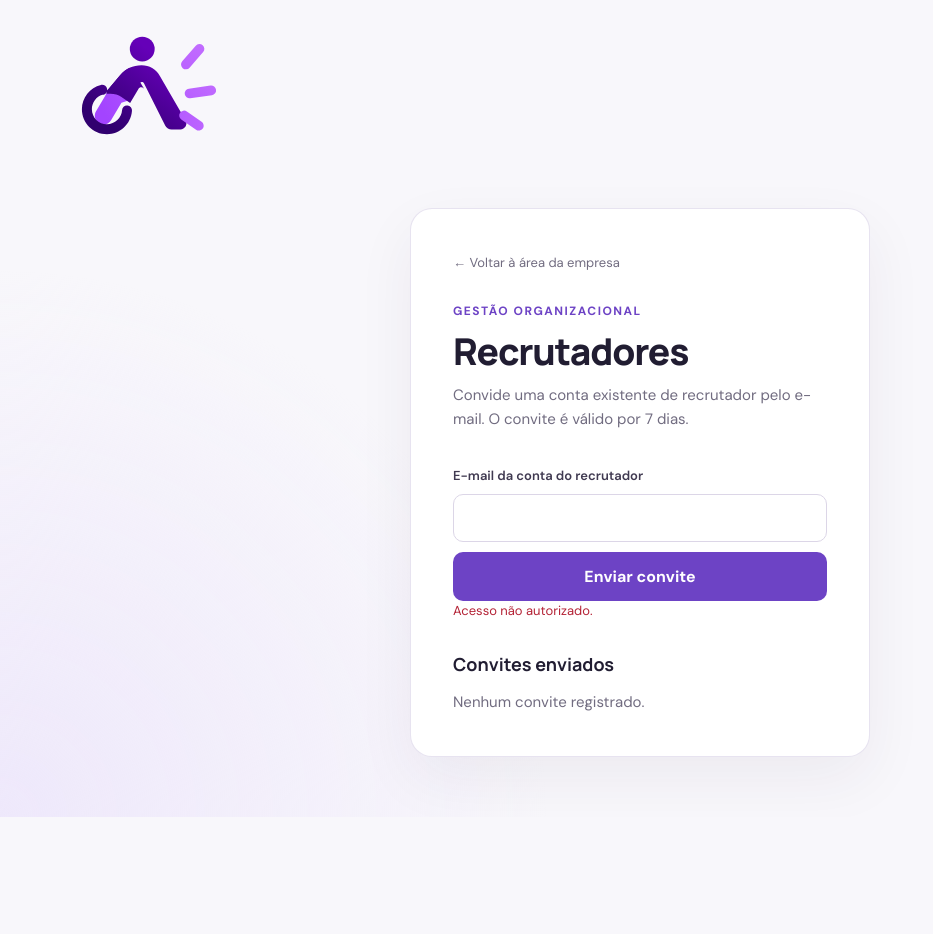
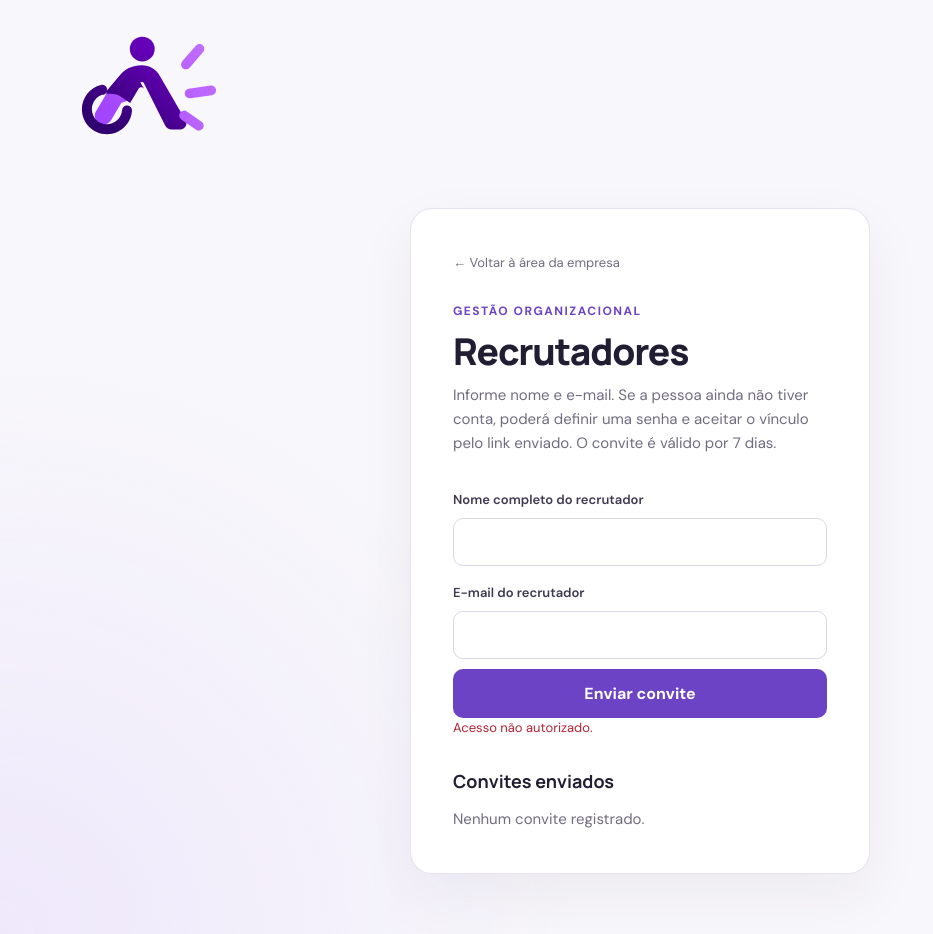
Before and after one commit to rafael-marquart/Trabalho_ModelagemDeSistema, a Next.js app: page /empresa/recrutadores in a window 1280 px wide. Shown: the whole page, without its empty margins (0-933 px from the left). Before the commit the page ends 817 px from the top, so only its background shows below. Built offline with nearby package versions, Linux system fonts and the light colour scheme; no server answers.

Commit message:
feat(spec-001): collect recruiter name for first-time invitations

```diff
--- a/src/app/empresa/recrutadores/page.tsx
+++ b/src/app/empresa/recrutadores/page.tsx
@@ -7,6 +7,7 @@ const labels: Record<Invitation["status"], string> = { PENDING: "Pendente", REFU
 
 export default function CompanyRecruitersPage() {
   const [email, setEmail] = useState("");
+  const [fullName, setFullName] = useState("");
   const [invitations, setInvitations] = useState<Invitation[]>([]);
   const [message, setMessage] = useState("");
   const [error, setError] = useState(false);
@@ -24,11 +25,11 @@ export default function CompanyRecruitersPage() {
   async function send(event: FormEvent<HTMLFormElement>) {
     event.preventDefault(); setLoading(true); setMessage(""); setError(false);
     try {
-      const response = await fetch("/api/company/recruiter-invitations", { method: "POST", headers: { "Content-Type": "application/json" }, body: JSON.stringify({ email }) });
+      const response = await fetch("/api/company/recruiter-invitations", { method: "POST", headers: { "Content-Type": "application/json" }, body: JSON.stringify({ email, fullName }) });
       const result = await response.json();
       setMessage(result.message || (response.ok ? "Solicitação processada." : "Não foi possível enviar o convite."));
       setError(!response.ok);
-      if (response.ok) { setEmail(""); await load(); }
+      if (response.ok) { setEmail(""); setFullName(""); await load(); }
     } catch { setError(true); setMessage("Não foi possível conectar ao serviço."); }
     finally { setLoading(false); }
   }
@@ -48,9 +49,11 @@ export default function CompanyRecruitersPage() {
     <section className="auth-card" aria-labelledby="recruiters-title">
       <Link className="back-link" href="/empresa">← Voltar à área da empresa</Link>
       <p className="eyebrow">Gestão organizacional</p><h1 id="recruiters-title">Recrutadores</h1>
-      <p className="muted">Convide uma conta existente de recrutador pelo e-mail. O convite é válido por 7 dias.</p>
+      <p className="muted">Informe nome e e-mail. Se a pessoa ainda não tiver conta, poderá definir uma senha e aceitar o vínculo pelo link enviado. O convite é válido por 7 dias.</p>
       <form className="auth-form" onSubmit={send}>
-        <label htmlFor="recruiter-email">E-mail da conta do recrutador</label>
+        <label htmlFor="recruiter-name">Nome completo do recrutador</label>
+        <input id="recruiter-name" type="text" autoComplete="name" value={fullName} onChange={event => setFullName(event.target.value)} required minLength={2} maxLength={160} />
+        <label htmlFor="recruiter-email">E-mail do recrutador</label>
         <input id="recruiter-email" type="email" autoComplete="email" value={email} onChange={event => setEmail(event.target.value)} required maxLength={254} />
         <button className="primary-button" type="submit" disabled={loading}>{loading ? "Processando…" : "Enviar convite"}</button>
       </form>
```
